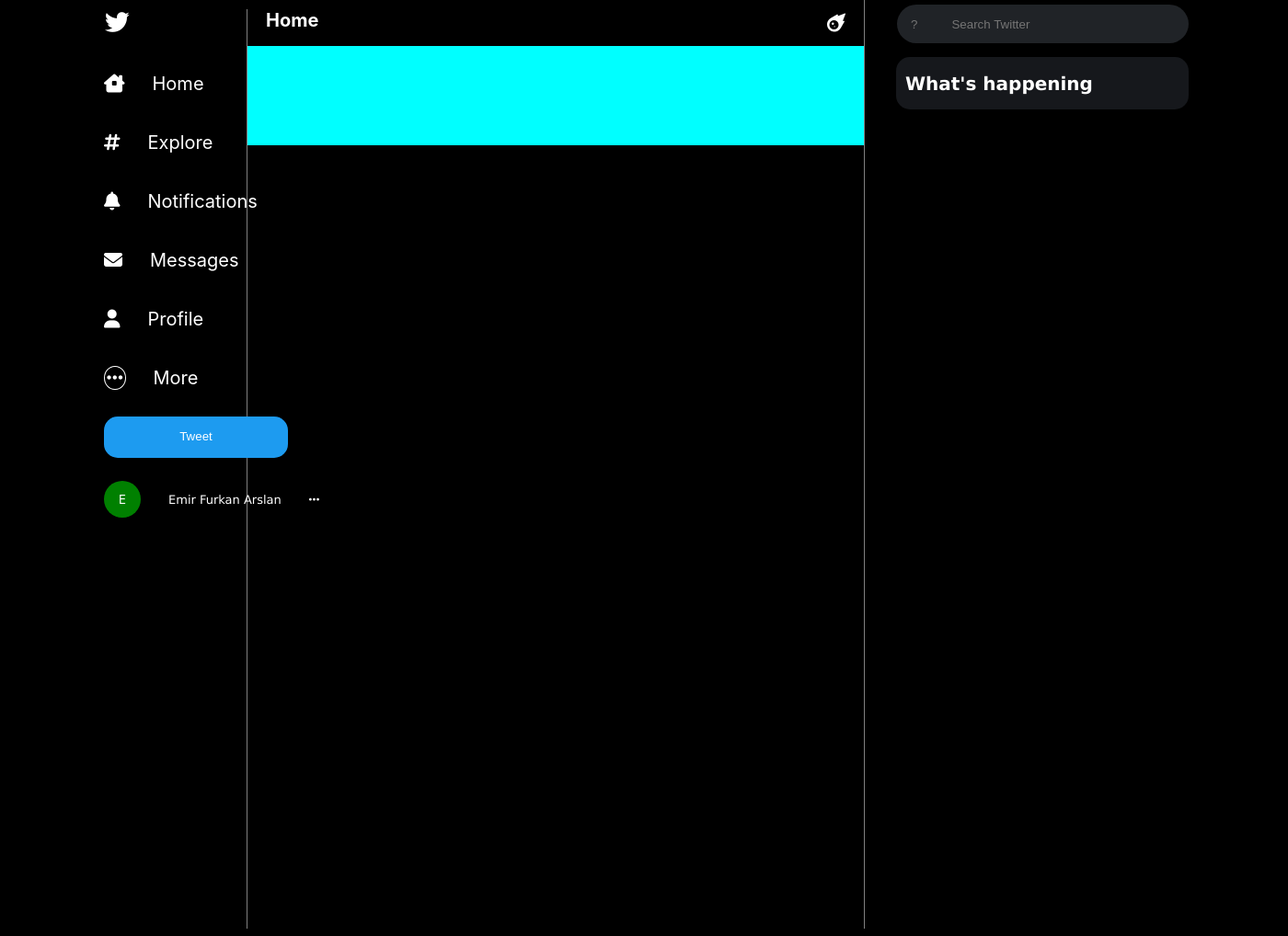
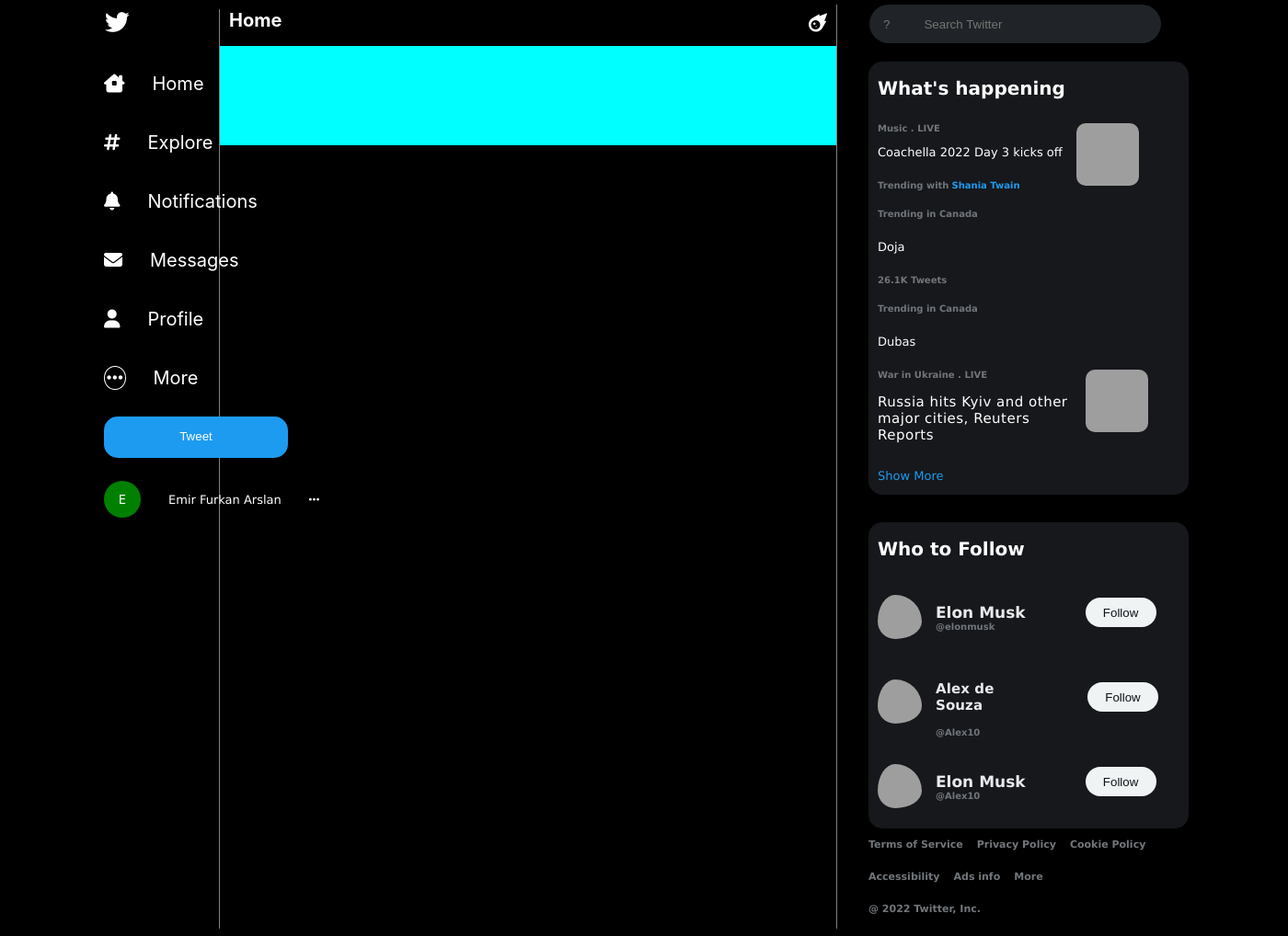
Before and after one commit to EmirArslann/Twitter, a PHP site: page / in a window 1400 px wide. Shown: the whole page at 92% size. Run offline with PHP 8.4, Linux system fonts and the light colour scheme; some libraries are stand-ins or nearby versions; grey boxes are pictures that could not be loaded.

Commit message:
adding discover side

```diff
--- a/index.css
+++ b/index.css
@@ -44,7 +44,7 @@ h1{
 }
 
 .discover-side{
-    top: 5px;
+    margin-top: 5px;
     margin-left: 0;
     display: flex;
     flex-direction: column;
@@ -58,7 +58,8 @@ h1{
     padding-left: 35px;
     position: sticky;
     z-index: 1000000;
-    top: 5px;
+    top: 0;
+    background-color: black;
 
 }
 .home{
@@ -68,9 +69,13 @@ h1{
     align-self: center;
     height: 50px;
     justify-content: space-between;
-    width: 650px;
+    width: 670px;
+    margin-left: 0;
+    margin-right: 0;
     top: 0;
     z-index: 1022222;
+    backdrop-filter: blur(5px);
+
 }
 
 .logo{
@@ -98,10 +103,6 @@ h1{
     padding-right: 10px;
     color: white;
     align-self: center;
-
-
-
-
 }
 
 .meteor:hover{
@@ -110,12 +111,7 @@ h1{
     opacity: 1;
     border-radius: 50%;
     height: 10px;
-
-
-
 }
-
-
 
 ul{
     padding-left: 5px;
@@ -223,11 +219,50 @@ li{
 .discover{
     display: flex;
     flex-direction: column;
-    z-index: -1;
     margin-top: 20px;
     background-color: rgb(22, 24, 28);
     border-radius: 15px;
     margin-left: 34px;
+    width: 348px;
+}
+
+.discover-content-box{
+    display: flex;
+    flex-direction: row;
+    gap: 15px;
+    width: 348px;
+}
+
+.discover-content-box:hover{
+    transition-duration: 0.2s;
+    background-color: rgb(231, 233, 234, 0.1);
+    cursor: pointer;
+}
+
+.discover-content-info{
+    display: flex;
+    flex-direction: column;
+}
+
+
+.discover-content-info:hover{
+    transition-duration: 0.2s;
+    background-color: rgb(231, 233, 234, 0.1);
+    cursor: pointer;
+
+}
+
+.discover-content-img{
+    width: 68px;
+    height: 68px;
+
+}
+
+.Shaina{
+    width: 68px;
+    height: 68px;
+    border-radius: 10px;
+    margin-top: 10px;
 }
 
 h2{
@@ -237,3 +272,174 @@ h2{
     padding-left: 10px;
     font-family: Verdana, Geneva, Tahoma, sans-serifTwitterChirp, -apple-system, BlinkMacSystemFont, "Segoe UI", Roboto, Helvetica, Arial, sans-serif;;;
 }
+
+h3{
+    color: #71767B;
+    font-family: Verdana, Geneva, Tahoma, sans-serifTwitterChirp, -apple-system, BlinkMacSystemFont, "Segoe UI", Roboto, Helvetica, Arial, sans-serif;;;
+    font-size: 10px;
+    font-weight: bold;
+    padding-left: 10px;
+}
+
+.discover-content-p{
+    color: white;
+    font-family: Verdana, Geneva, Tahoma, sans-serifTwitterChirp, -apple-system, BlinkMacSystemFont, "Segoe UI", Roboto, Helvetica, Arial, sans-serif;;
+    font-size: 13px;
+    padding-left: 10px;
+}
+
+.discover-content-p-kyiv{
+    color: white;
+    font-family: Verdana, Geneva, Tahoma, sans-serifTwitterChirp, -apple-system, BlinkMacSystemFont, "Segoe UI", Roboto, Helvetica, Arial, sans-serif;;
+    font-size: 15px;
+    padding-left: 10px;
+    letter-spacing: 0.50px;
+    width: 211px;
+
+}
+
+.show{
+    color: #1D9BF0;
+    font-family: Verdana, Geneva, Tahoma, sans-serifTwitterChirp, -apple-system, BlinkMacSystemFont, "Segoe UI", Roboto, Helvetica, Arial, sans-serif;;
+    font-size: 13px;
+    padding-left: 10px;
+
+}
+
+.trending{
+    display: flex;
+    flex-direction: row;
+    align-items: center;
+    gap: 3px;
+}
+
+.trending-a{
+    font-family: Verdana, Geneva, Tahoma, sans-serifTwitterChirp, -apple-system, BlinkMacSystemFont, "Segoe UI", Roboto, Helvetica, Arial, sans-serif;;
+    font-size: 10px;
+    color: #1D9BF0;
+    cursor: pointer;
+    font-weight: bold;
+
+}
+.trending-a:hover{
+    cursor: pointer;
+    text-decoration: underline;
+}
+
+.who{
+    display: flex;
+    flex-direction: column;
+    margin-top: 30px;
+    background-color: rgb(22, 24, 28);
+    border-radius: 15px;
+    margin-left: 34px;
+    width: 348px;
+}
+
+.who-content-box{
+    display: flex;
+    flex-direction: row;
+    align-items: center;
+    width: 348px;
+    height: 92px;
+
+}
+
+.who-content-box:hover{
+    transition-duration: 0.2s;
+    background-color: rgb(231, 233, 234, 0.1);
+    cursor: pointer;
+
+}
+
+.who-content-img{
+    width: 48px;
+    height: 48px;
+}
+
+.Elon{
+    width: 48px;
+    height: 48px;
+    padding-left: 10px;
+    padding-bottom: 10px;
+    border-radius: 50%;
+}
+
+.who-content-info{
+    display: flex;
+    flex-direction: column;
+    gap: 0;
+}
+
+.who-content-p{
+    color: #E7E9EA;
+    font-family: Verdana, Geneva, Tahoma, sans-serifTwitterChirp, -apple-system, BlinkMacSystemFont, "Segoe UI", Roboto, Helvetica, Arial, sans-serif;;
+    font-size: 17px;
+    padding-left: 25px;
+    font-weight: bold;
+    margin: 0;
+
+}
+
+.who-content-p-alex{
+    color: #E7E9EA;
+    font-family: Verdana, Geneva, Tahoma, sans-serifTwitterChirp, -apple-system, BlinkMacSystemFont, "Segoe UI", Roboto, Helvetica, Arial, sans-serif;;
+    font-size: 15px;
+    padding-left: 25px;
+    letter-spacing: 0.10px;
+    font-weight: bold;
+    width: 100px;
+
+
+
+}
+
+.who-content-h3{
+    color: #71767B;
+    font-family: Verdana, Geneva, Tahoma, sans-serifTwitterChirp, -apple-system, BlinkMacSystemFont, "Segoe UI", Roboto, Helvetica, Arial, sans-serif;;;
+    font-size: 10px;
+    font-weight: bold;
+    margin: 0;
+    padding-left: 25px;
+
+}
+
+.who-content-button{
+    align-self: center;
+    margin-bottom: 10px;
+    margin-left: 65px;
+}
+
+.who-content-btn{
+    width: 77px;
+    height: 32px;
+    border-radius: 25px;
+    border: none;
+    background-color: #EFF3F4;
+    color: #0F1419;
+}
+
+.who-content-btn:hover{
+    background-color: rgb(215, 219, 220);
+    transition-duration: 0.2s;
+}
+
+.footer{
+    display: flex;
+    flex-direction: row;
+    gap: 15px;
+    margin-left: 34px;
+}
+
+.footer-p{
+    font-family: Verdana, Geneva, Tahoma, sans-serifTwitterChirp, -apple-system, BlinkMacSystemFont, "Segoe UI", Roboto, Helvetica, Arial, sans-serif;
+    font-size: 11px;
+    font-weight: bold;
+    color: #71767B;
+    cursor: pointer;
+}
+
+.footer-p:hover{
+    text-decoration: underline;
+    cursor: pointer;
+}
--- a/index.html
+++ b/index.html
@@ -89,8 +89,138 @@
                             <h2>
                                 What's happening
                             </h2>
-                            <div class="discover-content"></div>
+                            <div class="discover-content">
+                                <div class="discover-content-box">
+                                    <div class="discover-content-info-Coachella">
+                                        <h3>
+                                            Music  .  LIVE
+                                        </h3>
+                                        <p class="discover-content-p">
+                                            Coachella 2022 Day 3 kicks off
+                                        </p>
+                                        <div class="trending">
+                                            <h3>Trending with</h3>
+                                            <a class="trending-a">Shania Twain</a>
 
+                                        </div>
+                                    </div>
+                                    <div class="discover-content-img">
+                                        <img class="Shaina" src="https://pbs.twimg.com/semantic_core_img/1515593441203277824/VKwZVC7r?format=jpg&name=240x240" alt="Shaina Twain">
+                                    </div>
+                                </div>
+                                <div class="discover-content-info">
+                                    <h3>
+                                        Trending in Canada
+                                    </h3>
+                                    <p class="discover-content-p">
+                                        Doja
+                                    </p>
+                                    <h3>
+                                        26.1K Tweets
+                                    </h3>
+                                </div>
+                                <div class="discover-content-info">
+                                    <h3>
+                                        Trending in Canada
+                                    </h3>
+                                    <p class="discover-content-p">
+                                        Dubas
+                                    </p>
+                                </div>
+                                <div class="discover-content-box">
+                                    <div class="discover-content-info-Coachella">
+                                        <h3>
+                                            War in Ukraine  .  LIVE
+                                        </h3>
+                                        <p class="discover-content-p-kyiv">
+                                            Russia hits Kyiv and other major cities, Reuters Reports
+                                        </p>
+                                    </div>
+                                    <div class="discover-content-img">
+                                        <img class="Shaina" src="https://pbs.twimg.com/semantic_core_img/1514924986405847041/KSa1siIB?format=jpg&name=240x240" alt="Kyiv">
+                                    </div>
+                                </div>
+                                <div class="discover-content-info">
+                                    <p class="discover-content-p show">
+                                        Show More
+                                    </p>
+
+                            </div>
+
+                        </div>
+
+
+                    </div>
+                    <div class="who">
+                        <h2>
+                            Who to Follow
+                        </h2>
+                        <div class="who-content-box">
+                            <div class="who-content-img">
+                                <img class="Elon" src="https://pbs.twimg.com/profile_images/1503591435324563456/foUrqiEw_400x400.jpg" alt="Elon">
+                            </div>
+                            <div class="who-content-info">
+                             <p class="who-content-p">Elon Musk</p>
+                             <h3 class="who-content-h3">@elonmusk</h3>
+                            </div>
+                            <div class="who-content-button">
+                             <button class="who-content-btn">Follow</button>
+                            </div>
+                        </div>
+                        <div class="who-content-box">
+                            <div class="who-content-img">
+                                <img class="Elon" src="https://pbs.twimg.com/profile_images/1513809630249553926/2oanUDqB_400x400.jpg" alt="Alex">
+                            </div>
+                            <div class="who-content-info">
+                             <p class="who-content-p-alex">Alex de Souza</p>
+                             <h3 class="who-content-h3">@Alex10</h3>
+                            </div>
+                            <div class="who-content-button">
+                             <button class="who-content-btn">Follow</button>
+                            </div>
+                        </div>
+                        <div class="who-content-box">
+                            <div class="who-content-img">
+                                <img class="Elon" src="https://pbs.twimg.com/profile_images/1513809630249553926/2oanUDqB_400x400.jpg" alt="Alex">
+                            </div>
+                            <div class="who-content-info">
+                             <p class="who-content-p">Elon Musk</p>
+                             <h3 class="who-content-h3">@Alex10</h3>
+                            </div>
+                            <div class="who-content-button">
+                             <button class="who-content-btn">Follow</button>
+                            </div>
+                        </div>
+
+
+
+                    </div>
+                    <div class="footer">
+                            <p class="footer-p">
+                                Terms of Service
+                            </p>
+                            <p class="footer-p">
+                                Privacy Policy
+                            </p>
+                            <p class="footer-p">
+                                Cookie Policy
+                            </p>
+                        </div>
+                        <div class="footer">
+                            <p class="footer-p">
+                                Accessibility
+                            </p>
+                            <p class="footer-p">
+                                Ads info
+                            </p>
+                            <p class="footer-p">
+                                More
+                            </p>
+                        </div>
+                        <div class="footer">
+                            <p class="footer-p">
+                                @ 2022 Twitter, Inc.
+                            </p>
                         </div>
 
 
```
